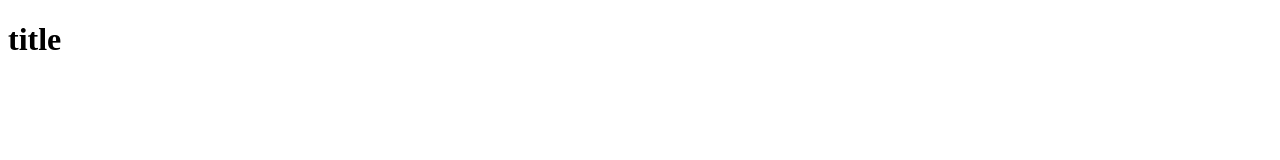
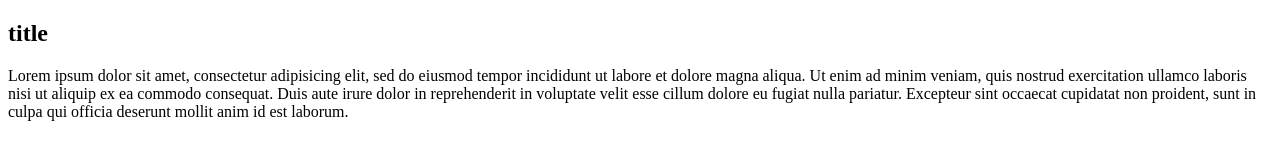
Before and after one commit to NokaK/web03-12, a plain HTML site: page index.html in a window 1280 px wide. Drawn offline with Linux system fonts and the light colour scheme.

Commit message:
add section and paragraph content

```diff
--- a/index.html
+++ b/index.html
@@ -6,7 +6,16 @@
 	<title>lesson 12</title>
 </head>
 <body>
-	<h1>title</h1>
+	<section>
+		<h1>title</h1>
+		<p>Lorem ipsum dolor sit amet, consectetur adipisicing elit, sed do eiusmod
+		tempor incididunt ut labore et dolore magna aliqua. Ut enim ad minim veniam,
+		quis nostrud exercitation ullamco laboris nisi ut aliquip ex ea commodo
+		consequat. Duis aute irure dolor in reprehenderit in voluptate velit esse
+		cillum dolore eu fugiat nulla pariatur. Excepteur sint occaecat cupidatat non
+		proident, sunt in culpa qui officia deserunt mollit anim id est laborum.</p>
+	</section>
+
 
 </body>
 </html>
```
